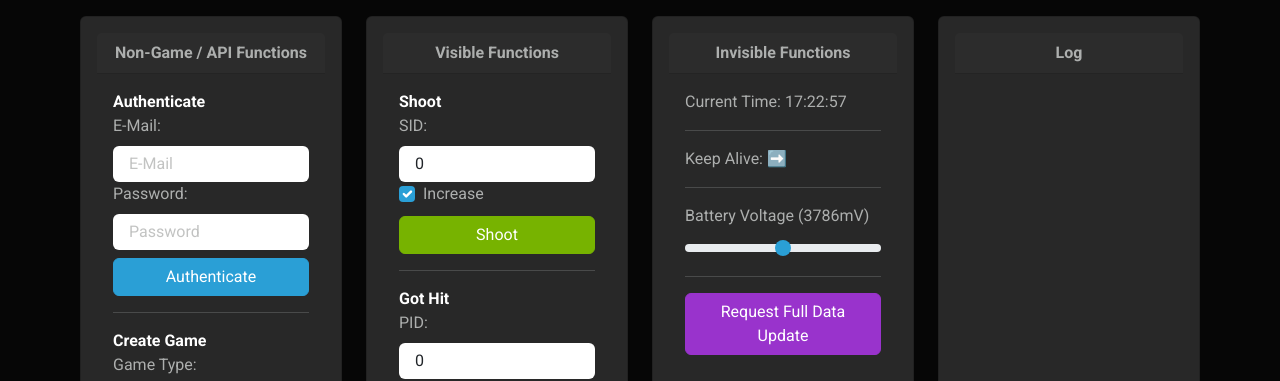
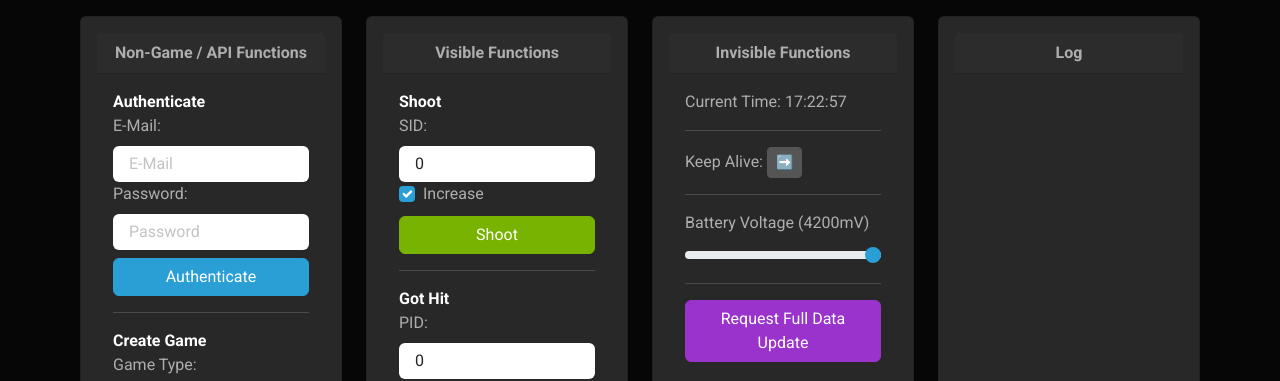
Before and after one commit to skrmsh/skirmish-client-sim, a React (Create React App) app: page / in a window 1280 px wide. Shown: the top 381 px of the page. Built offline with nearby package versions, Linux system fonts and the light colour scheme; no server answers.

Commit message:
Implemented keep-alive & battery

```diff
--- a/src/components/other/invisible_functions.tsx
+++ b/src/components/other/invisible_functions.tsx
@@ -2,9 +2,11 @@ import { Button, Form } from "react-bootstrap";
 import SocketManager from "../../util/socketManager";
 import { useEffect, useState } from "react";
 import TimeManager from "../../util/timeManager";
+import Logger from "../../util/logger";
 
 function InvisibleFunctions() {
   const [displayTime, setDisplayTime] = useState("");
+  const [batteryValue, setBatteryValue] = useState(4200);
 
   useEffect(() => {
     SocketManager.Instance.onMessage((msg: any) => {
@@ -34,16 +36,34 @@ function InvisibleFunctions() {
         Current Time: <span>{displayTime}</span>
       </span>
       <hr />
-      <span>Keep Alive: ➡️</span>{" "}
-      {/*Show -> everytime ka was send for a short period (100ms or so)*/}
+      <span>
+        Keep Alive:{" "}
+        <Button
+          size="sm"
+          className="btn-secondary"
+          onClick={() => {
+            SocketManager.Instance.send({ a: [0] });
+          }}
+        >
+          ➡️
+        </Button>
+      </span>{" "}
       <hr />
       <Form.Group>
-        <Form.Label>Battery Voltage (3786mV)</Form.Label>
+        <Form.Label>Battery Voltage ({batteryValue}mV)</Form.Label>
         <Form.Control
           type="range"
           className="form-range"
           min={3200}
           max={4200}
+          value={batteryValue}
+          onChange={(e) => {
+            setBatteryValue(parseInt(e.target.value));
+            SocketManager.Instance.send({
+              a: [16],
+              battery: parseInt(e.target.value),
+            });
+          }}
         ></Form.Control>
       </Form.Group>
       <hr />
```
